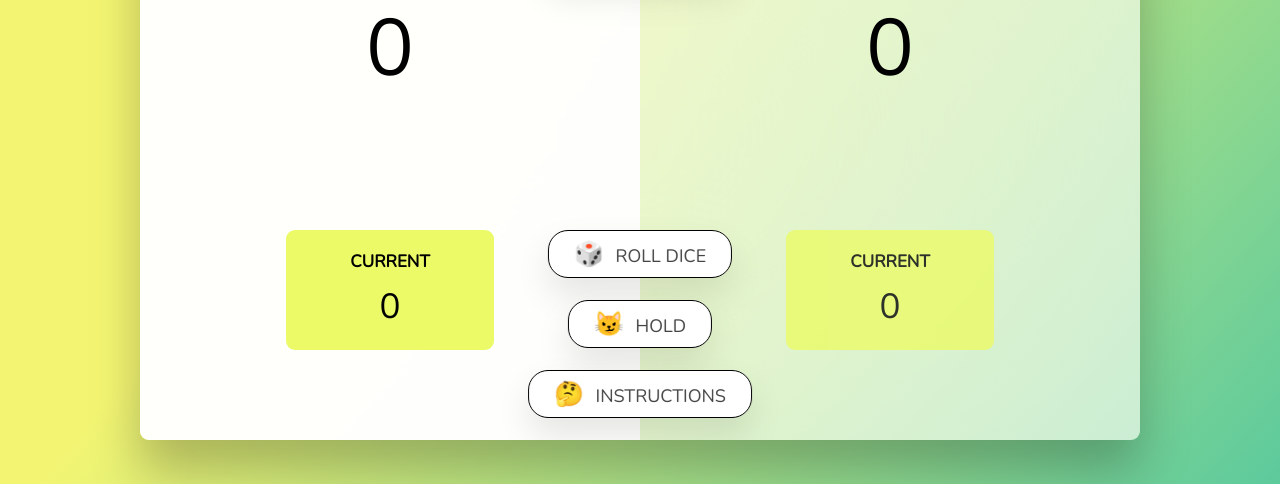
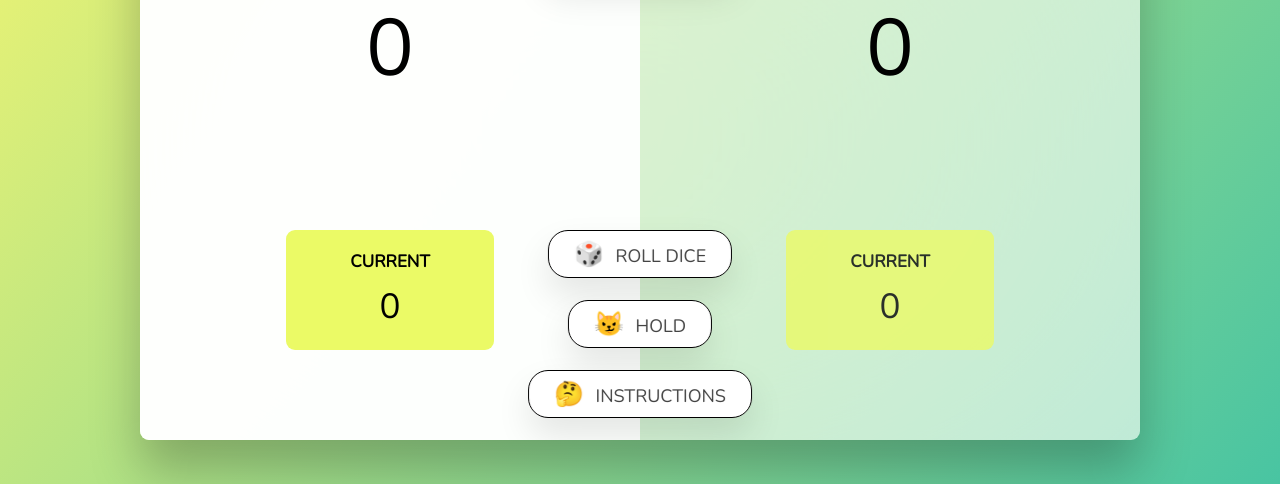
Before and after one commit to AlexaCai/roll-dice-game, a plain HTML site: page index.html in a window 1280 px wide. Shown: the part 195-679 px from the top of the page. Drawn offline with nearby package versions, Linux system fonts and the light colour scheme.

Commit message:
Background color update

```diff
--- a/style.css
+++ b/style.css
@@ -16,7 +16,7 @@ body {
   font-weight: 400;
   min-height: 100vh;
   color: #333;
-  background-image: linear-gradient(to top left, #0cb3b3 0%, #f3f572 75%);
+  background-image: linear-gradient(to top left, #0cb3b3 0%, #f3f572 100%);
   margin-top: 35px;
   display: flex;
   flex-direction: column;
```
